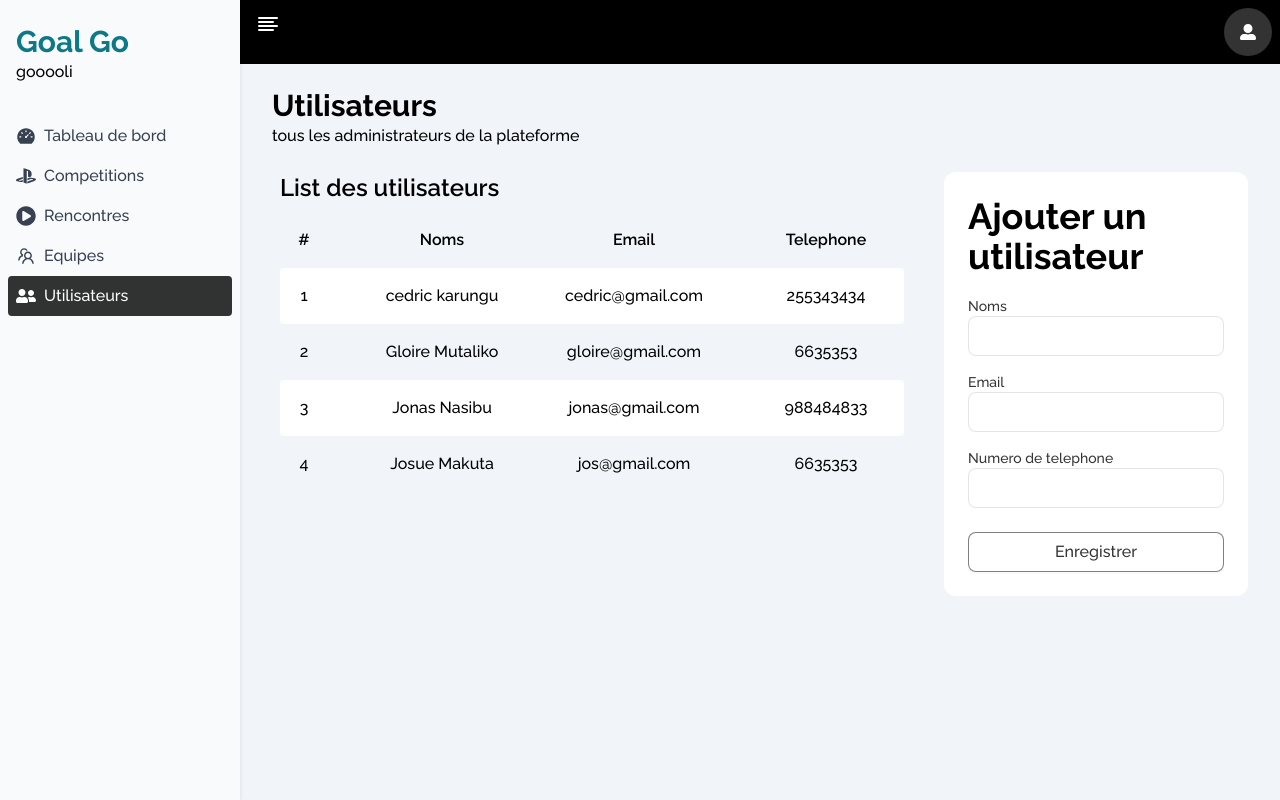
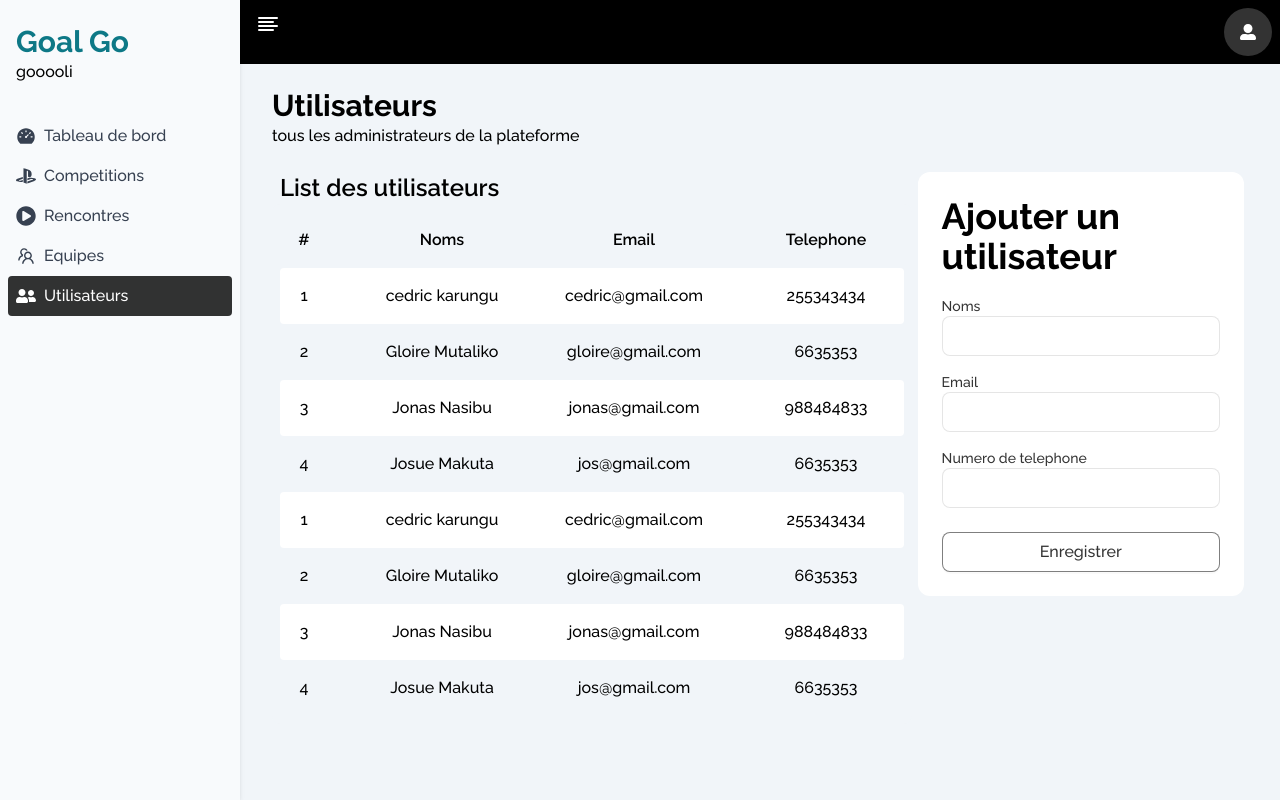
Before and after one commit to Cedric921/soocer-ticket-app2, a Next.js app: page /admin/users in a window 1280 px wide. Built offline with nearby package versions, Linux system fonts and the light colour scheme.

Commit message:
feat: minor updates

```diff
--- a/src/pages/admin/users/index.tsx
+++ b/src/pages/admin/users/index.tsx
@@ -6,6 +6,30 @@ import { Table } from 'antd';
 import Head from 'next/head';
 
 const users = [
+	{
+		id: '1',
+		names: 'cedric karungu',
+		email: 'cedric@gmail.com',
+		tel: '255343434',
+	},
+	{
+		id: '2',
+		names: 'Gloire Mutaliko',
+		email: 'gloire@gmail.com',
+		tel: '6635353',
+	},
+	{
+		id: '3',
+		names: 'Jonas Nasibu',
+		email: 'jonas@gmail.com',
+		tel: '988484833',
+	},
+	{
+		id: '4',
+		names: 'Josue Makuta',
+		email: 'jos@gmail.com',
+		tel: '6635353',
+	},
 	{
 		id: '1',
 		names: 'cedric karungu',
@@ -57,8 +81,8 @@ const Index = () => {
 				showCreate={!showAdd}
 				handleClick={handleShowUser}
 			/>
-			<div className='flex flex-wrap-reverse '>
-				<div className='w-full md:w-2/3 p-4'>
+			<div className='flex flex-wrap-reverse items-end'>
+				<div className='w-full  md:w-2/3 p-4 '>
 					<h4 className='text-2xl font-semibold px-2'>List des utilisateurs</h4>
 					<div className='bg-slate-100 rounded-lg p-2 '>
 						<div className='flex font-semibold justify-between py-4'>
@@ -104,7 +128,7 @@ const Index = () => {
 						))}
 					</div>
 				</div>
-				<div className='w-full md:w-1/3 p-4 duration-1000'>
+				<div className='w-full md:fixed right-5 md:w-[28%] p-4 duration-1000'>
 					{showAdd ? (
 						<CreateUserForm
 							handleShow={handleShowEdit}
```
